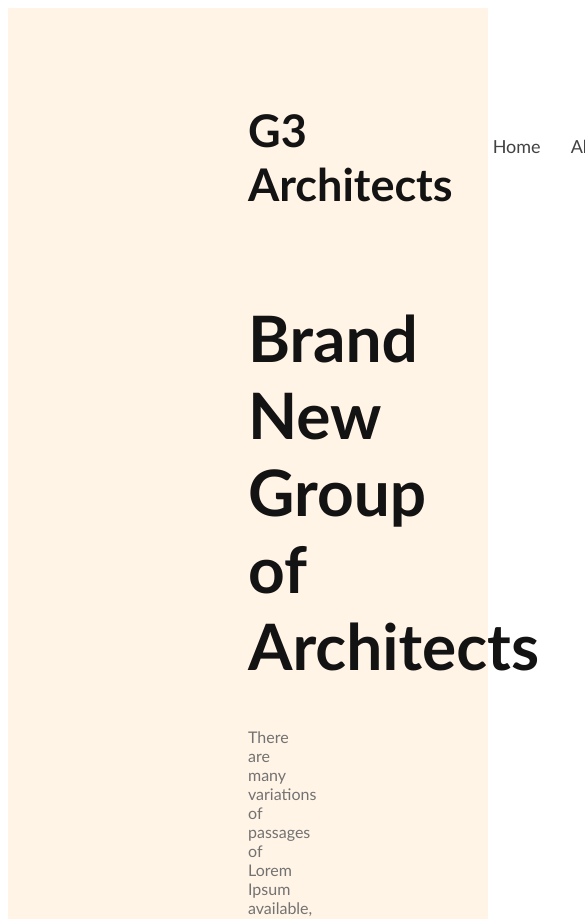
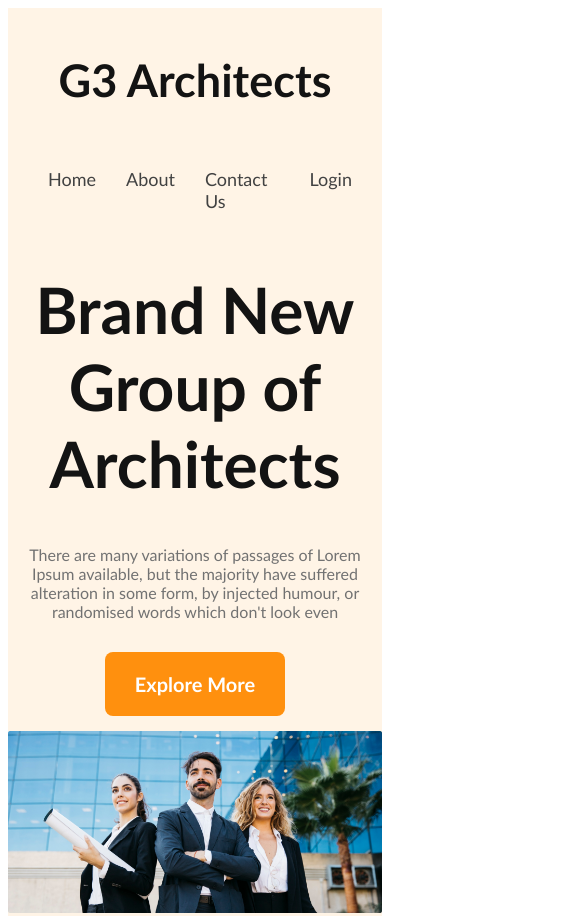
Before and after one commit to Tusher000007/g3-architects-website, a plain HTML site: page index.html in a window 390 px wide. Shown: the top 919 px of the page, 585 px wide, since content can reach past the window. Drawn offline with Linux system fonts and the light colour scheme.

Commit message:
Header responsive done

```diff
--- a/index.html
+++ b/index.html
@@ -17,7 +17,7 @@
                 <li><a href="">Login</a></li>
             </ul>
         </nav>
-        <div>
+        <div class="banner">
             <div class="banner-content">
                 <h1 class="banner-title">Brand New Group of Architects</h1>
                 <p class="banner-description">There are many variations of passages of Lorem Ipsum available, but the majority have suffered alteration in some form, by injected humour, or randomised words which don't look even</p>
--- a/styles/architects.css
+++ b/styles/architects.css
@@ -75,3 +75,29 @@ nav li a {
 
 
 }
+.banner img{
+    width: 100%;
+}
+
+/* Responsive */
+@media screen and (max-width: 576px) {
+    header {
+
+        padding: 0px;
+    }
+    nav {
+        flex-direction: column;
+    }
+
+
+}
+
+@media screen and (min-width: 576px) and (max-width: 992px) {
+    header{
+        padding: 0px;
+    }
+    nav{
+        flex-direction: column;
+    }
+
+}
```
